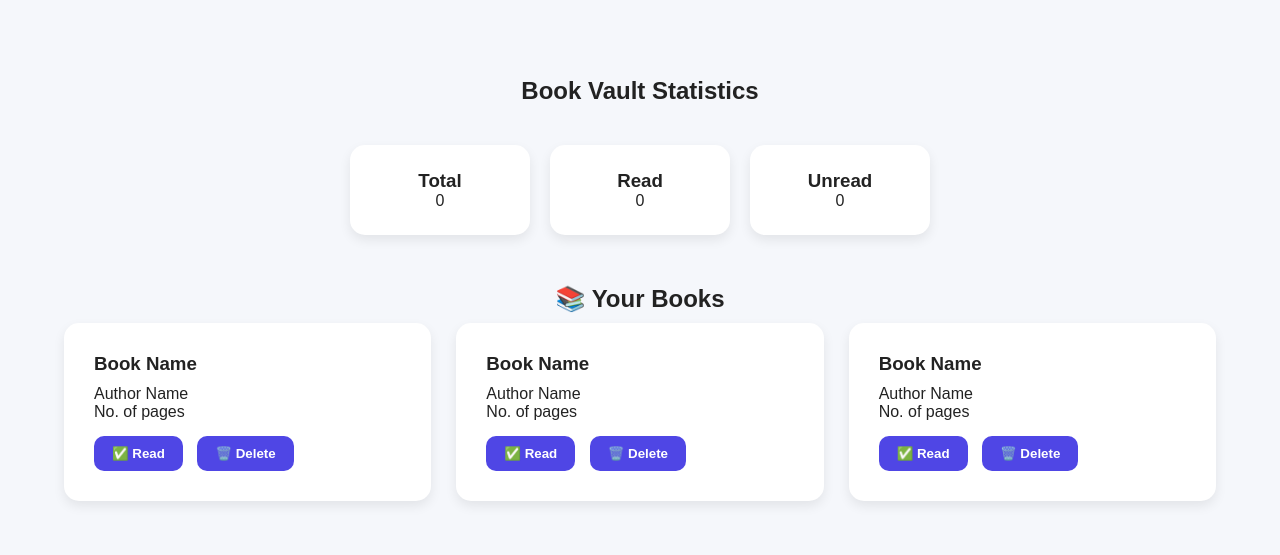
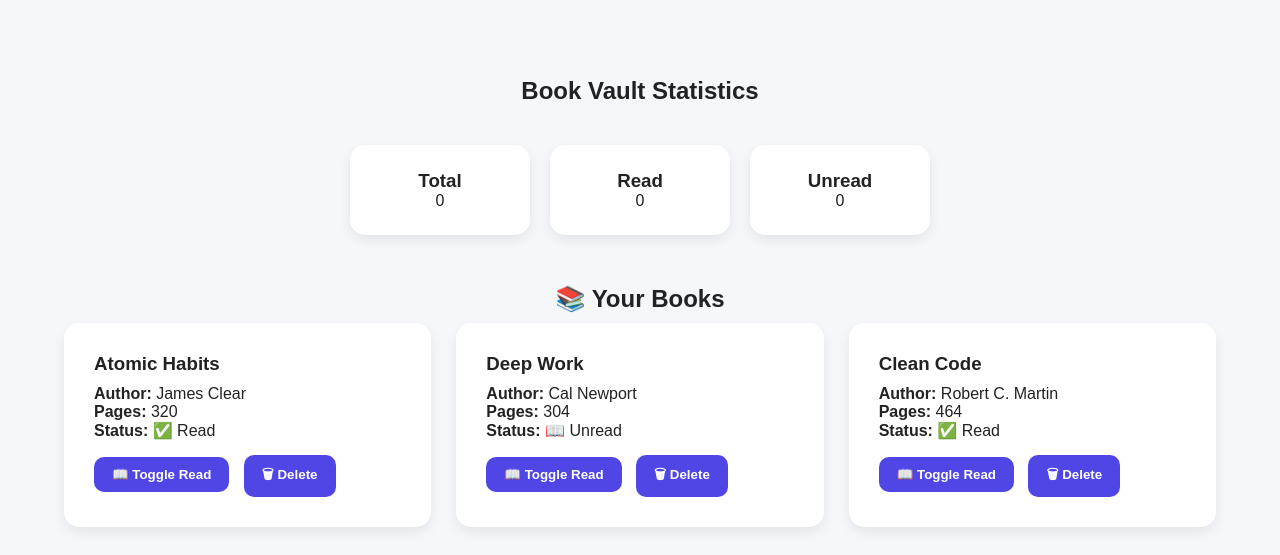
Before and after one commit to snehavyas-dev/BookVault, a plain HTML site: page project-1 BookVault/index.html in a window 1280 px wide. Shown: the part 245-800 px from the top of the page. Drawn offline with Linux system fonts and the light colour scheme.

Commit message:
Add dynamic book rendering and delete functionality

```diff
--- a/project-1 BookVault/index.html
+++ b/project-1 BookVault/index.html
@@ -53,29 +53,7 @@
     <h2>📚 Your Books</h2>
 
     <div class="book-container">
-    <div class="book">
-        <h3>Book Name</h3>
-        <p>Author Name</p>
-        <p>No. of pages</p>
-        <button class="read-btn">✅ Read</button>
-        <button class="delete-btn">🗑️ Delete</button>
-    </div>
 
-    <div class="book">
-        <h3>Book Name</h3>
-        <p>Author Name</p>
-        <p>No. of pages</p>
-        <button class="read-btn">✅ Read</button>
-        <button class="delete-btn">🗑️ Delete</button>
-    </div>
-
-    <div class="book">
-        <h3>Book Name</h3>
-        <p>Author Name</p>
-        <p>No. of pages</p>
-        <button class="read-btn">✅ Read</button>
-        <button class="delete-btn">🗑️ Delete</button>
-    </div>
     </div>
     </section>
 
--- a/project-1 BookVault/script.js
+++ b/project-1 BookVault/script.js
@@ -0,0 +1,54 @@
+const myLibrary = [];
+
+function Book(title, author, pages, read) {
+    this.id = crypto.randomUUID();
+    this.title = title;
+    this.author = author;
+    this.pages = pages;
+    this.read = read;
+}
+
+function addBookToLibrary(title, author, pages, read) {
+    const book = new Book(title, author, pages, read);
+    myLibrary.push(book);
+}
+
+addBookToLibrary("Atomic Habits", "James Clear", 320, true);
+addBookToLibrary("Deep Work", "Cal Newport", 304, false);
+addBookToLibrary("Clean Code", "Robert C. Martin", 464, true);
+
+console.log(myLibrary);
+
+const bookContainer = document.querySelector(".book-container");
+
+function displayBooks() {
+    bookContainer.innerHTML = "";
+
+    myLibrary.forEach((book) => {
+
+        const bookCard = document.createElement("div");
+        bookCard.classList.add("book");
+
+        bookCard.innerHTML = `
+        <h3>${book.title}</h3>
+        <p><strong>Author:</strong> ${book.author}</p>
+        <p><strong>Pages:</strong> ${book.pages}</p>
+        <p><strong>Status:</strong> ${book.read ? "✅ Read" : "📖 Unread"}</p>
+
+        <button class="toggle-btn">📖 Toggle Read</button>
+        <button class="delete-btn">🗑 Delete</button>
+        `;
+
+        const deleteBtn = bookCard.querySelector(".delete-btn");
+
+        deleteBtn.addEventListener("click", () => {
+            const index = myLibrary.findIndex((item) => item.id === book.id);
+            myLibrary.splice(index, 1);
+            displayBooks();
+        });
+
+        bookContainer.appendChild(bookCard);
+    });
+}
+
+displayBooks();
```
